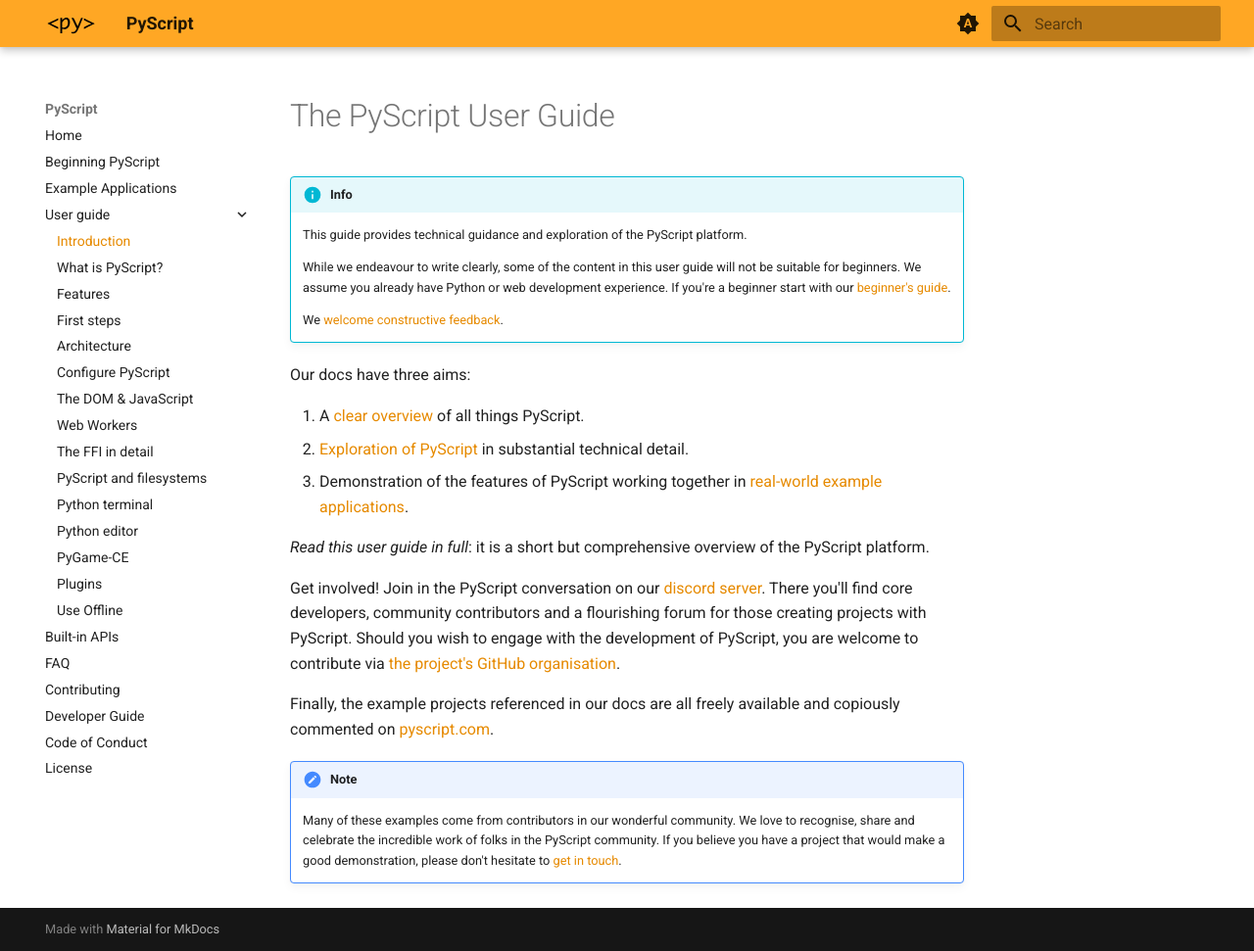
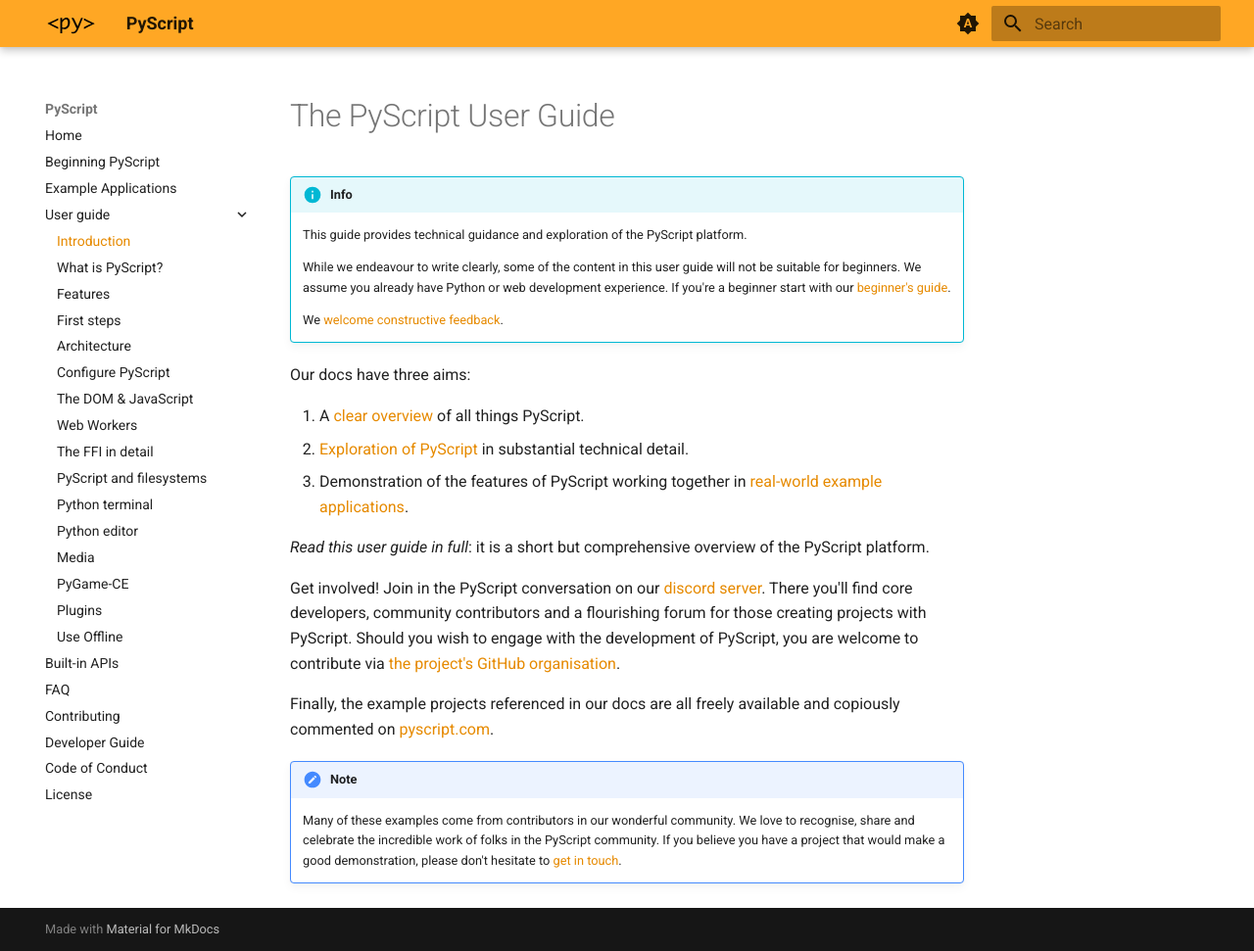
Before and after one commit to pyscript/docs, an MkDocs documentation site: the page built from docs/user-guide/index.md, in a window 1280 px wide and 971 px high. Shown: the whole window at 98% size. Built offline with MkDocs 1.6.1 and Material for MkDocs 9.7.7, drawn with Linux system fonts in a browser that asks for light colours; the version menu is left out.

Commit message:
Add media page to navigation

```diff
--- a/mkdocs.yml
+++ b/mkdocs.yml
@@ -75,6 +75,7 @@ nav:
     - PyScript and filesystems: user-guide/filesystem.md
     - Python terminal: user-guide/terminal.md
     - Python editor: user-guide/editor.md
+    - Media: user-guide/media.md
     - PyGame-CE: user-guide/pygame-ce.md
     - Plugins: user-guide/plugins.md
     - Use Offline: user-guide/offline.md
```
